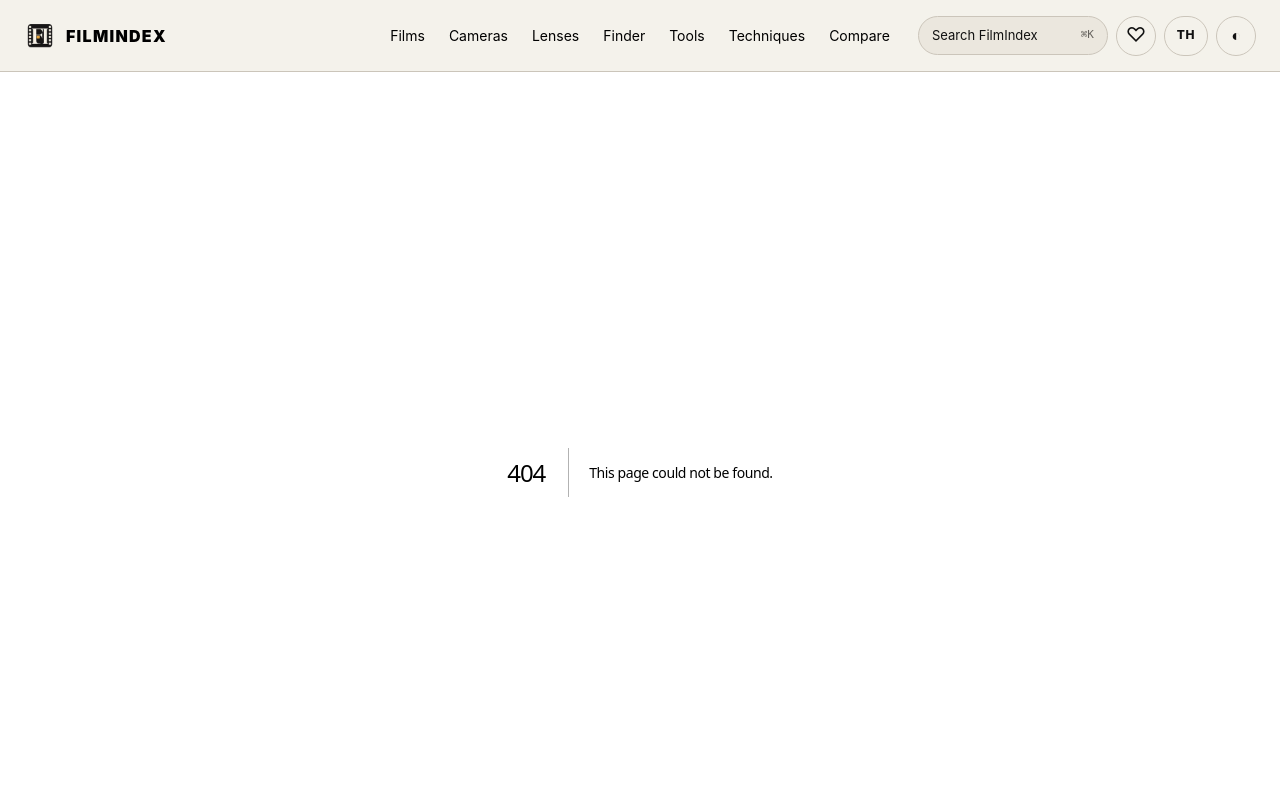
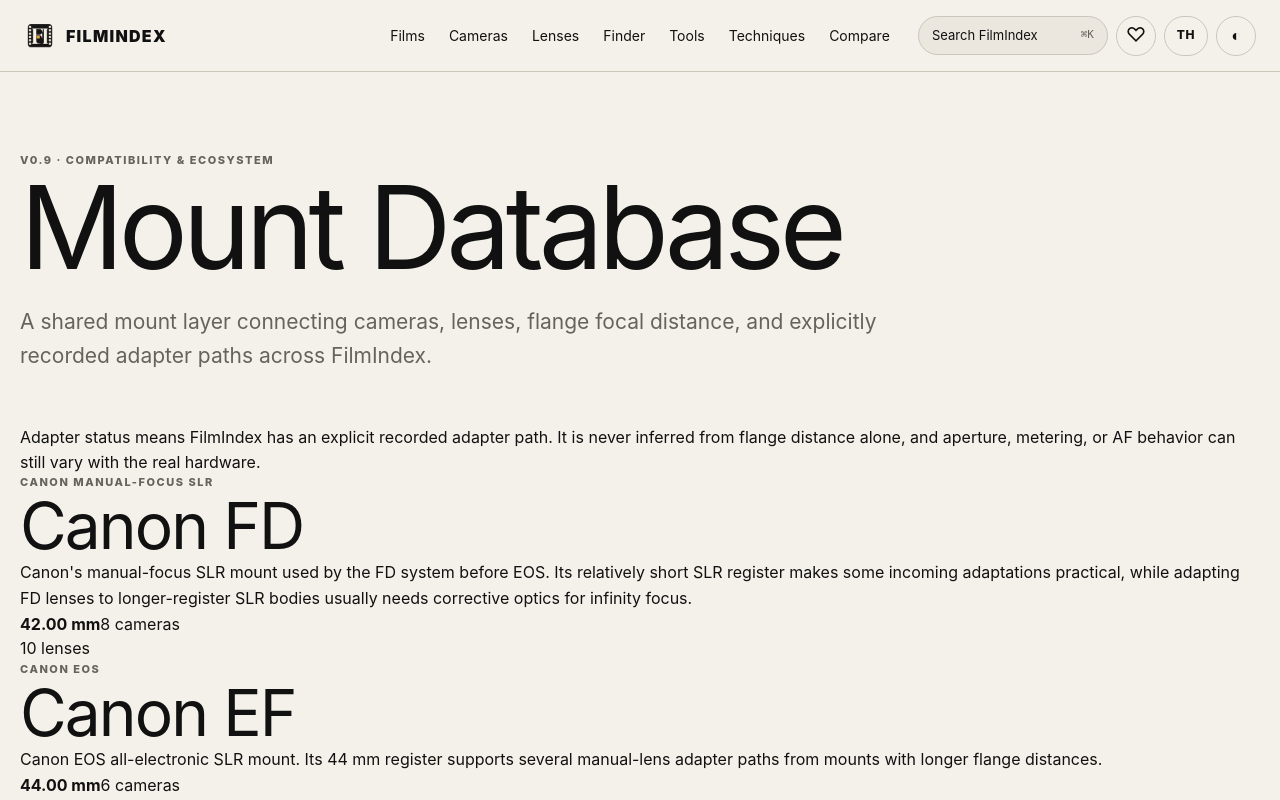
Before and after one commit to kzabCde/FilmIndex, a Next.js app: page /mounts in a window 1280 px wide. Before the commit this address had no page. Shown: the top 800 px of the page. Built offline with nearby package versions, Linux system fonts and the light colour scheme.

Commit message:
feat: add mount database index

```diff
--- /dev/null
+++ b/app/mounts/page.tsx
@@ -0,0 +1,39 @@
+import Link from "next/link";
+import { mounts } from "@/data/mounts";
+import { cameras, lenses } from "@/lib/catalog";
+import { parseLocale } from "@/lib/i18n";
+import { normalizeMount } from "@/lib/lens-ecosystem";
+
+export default async function MountDatabasePage({ searchParams }: { searchParams: Promise<Record<string, string | string[] | undefined>> }) {
+  const query = await searchParams;
+  const locale = parseLocale(query.lang);
+  const isTh = locale === "th";
+
+  return <section className="shell listing-page">
+    <header>
+      <p className="eyebrow">v0.9 · Compatibility & Ecosystem</p>
+      <h1>{isTh ? "ฐานข้อมูลเมาท์" : "Mount Database"}</h1>
+      <p>{isTh ? "ดูระบบเมาท์เป็นฐานข้อมูลกลาง เชื่อมกล้อง เลนส์ ระยะ flange และเส้นทางอะแดปเตอร์ที่ FilmIndex บันทึกไว้อย่างชัดเจน" : "A shared mount layer connecting cameras, lenses, flange focal distance, and explicitly recorded adapter paths across FilmIndex."}</p>
+    </header>
+
+    <div className="compatibility-note-box">
+      {isTh ? "สถานะ Adapter หมายถึง FilmIndex มีเส้นทางอะแดปเตอร์ที่บันทึกไว้โดยเฉพาะ ไม่ได้สรุปจากระยะ flange เพียงอย่างเดียว และการควบคุมรูรับแสง/มิเตอร์/AF อาจต่างกันตามอุปกรณ์จริง" : "Adapter status means FilmIndex has an explicit recorded adapter path. It is never inferred from flange distance alone, and aperture, metering, or AF behavior can still vary with the real hardware."}
+    </div>
+
+    <div className="mount-grid">
+      {mounts.map((mount) => {
+        const nativeCameras = cameras.filter((camera) => normalizeMount(camera.lensMount) === mount.name).length;
+        const nativeLenses = lenses.filter((lens) => normalizeMount(lens.mount) === mount.name).length;
+        return <Link key={mount.slug} className="mount-card" href={`/mounts/${mount.slug}?lang=${locale}`}>
+          <p className="eyebrow">{mount.system}</p>
+          <h2>{mount.name}</h2>
+          <p>{isTh ? mount.descriptionTh : mount.description}</p>
+          <div className="mount-card-footer">
+            <strong>{mount.flangeDistanceMm.toFixed(2)} mm</strong>
+            <span>{nativeCameras} {isTh ? "กล้อง" : "cameras"}<br />{nativeLenses} {isTh ? "เลนส์" : "lenses"}</span>
+          </div>
+        </Link>;
+      })}
+    </div>
+  </section>;
+}
```
